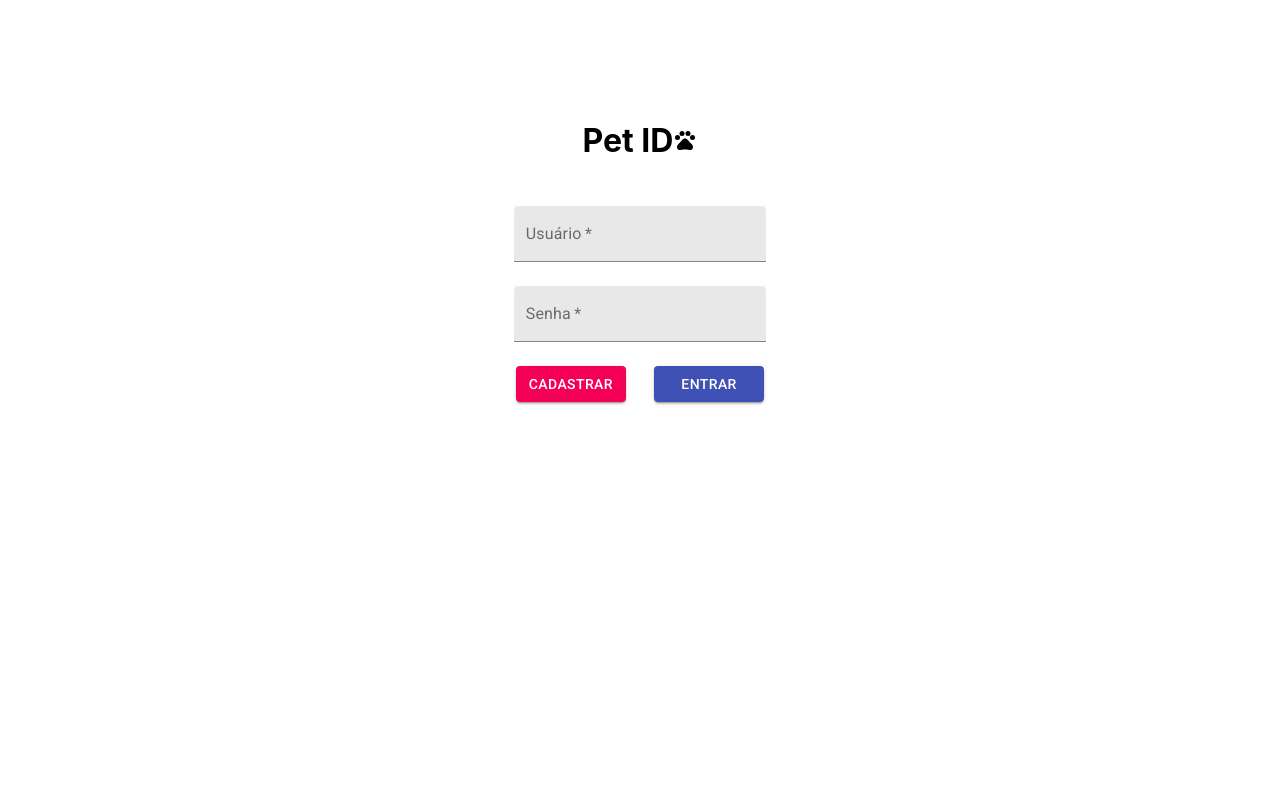
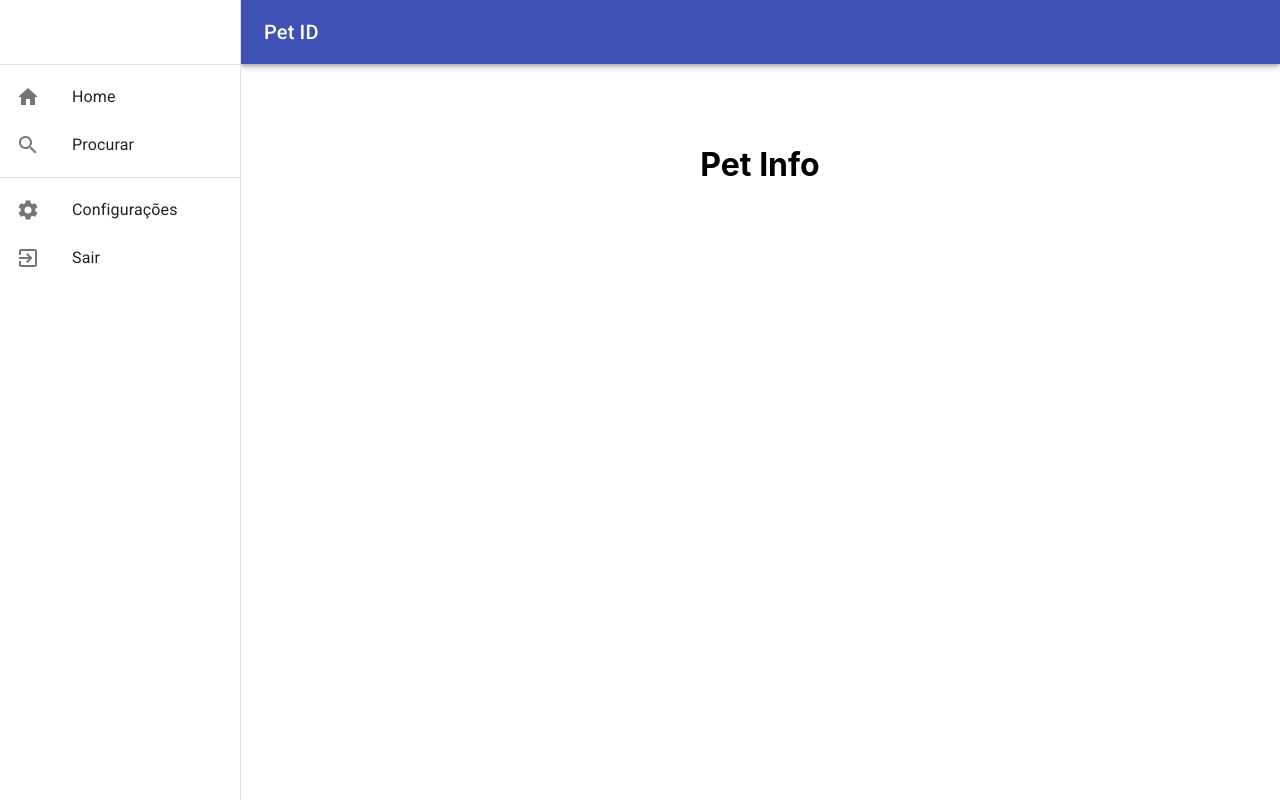
Before and after one commit to petidufmg/pet-id-ufmg-frontend, a React (Create React App) app in the folder pet-id/: page /pet-info in a window 1280 px wide. Built offline with nearby package versions, Linux system fonts and the light colour scheme.

Commit message:
Add pet-info route and component

```diff
--- a/pet-id/src/Routes.js
+++ b/pet-id/src/Routes.js
@@ -1,6 +1,7 @@
 import {BrowserRouter, Switch, Route} from 'react-router-dom';
 import Login from './pages/Login.js';
 import Home from './pages/Home.js';
+import PetInfo from './pages/PetInfo.js';
 
 function Router() {
     return (
@@ -15,6 +16,9 @@ function Router() {
                 <Route path="/search">
                     <Home/>
                 </Route>
+                <Route path="/pet-info">
+                    <Home/>
+                </Route>
                 <Route path="/">
                     <Login/>
                 </Route>
--- a/pet-id/src/components/CustomSearchForm.js
+++ b/pet-id/src/components/CustomSearchForm.js
@@ -3,13 +3,13 @@ import {IconButton, InputBase} from '@material-ui/core';
 import SearchIcon from '@material-ui/icons/Search';
 import searchStyles from '../styles/hooks/searchStyles.js';
 
-function CustomSearchForm() {
+function CustomSearchForm(props) {
 
     const classes = searchStyles();
 
     return (
         <div className={classes.paperDiv}>
-            <Paper className={classes.searchForm} component="form">
+            <Paper className={classes.searchForm} component="form" onSubmit={props.handleSubmit}>
                 <InputBase
                     className={classes.input}
                     placeholder="Procurar animal..."
--- a/pet-id/src/pages/Home.js
+++ b/pet-id/src/pages/Home.js
@@ -7,6 +7,7 @@ import Search from '../pages/Search.js';
 import {useRouteMatch} from 'react-router-dom';
 import CustomTypography from '../components/CustomTypography.js';
 import homeStyles from '../styles/hooks/homeStyles.js';
+import PetInfo from './PetInfo.js';
 
 function Home() {
 
@@ -16,6 +17,17 @@ function Home() {
 
     function handleDrawer() {
         setOpen(!isOpen);
+    }
+
+    function matchURL() {
+        switch (match.url) {
+            case '/home':
+                return <CustomTypography/>
+            case '/pet-info':
+                return <PetInfo/>
+            default:
+                return <Search/>
+        }
     }
 
     const classes = homeStyles();
@@ -32,9 +44,7 @@ function Home() {
                 </Hidden>
             </nav>
             <main className={classes.mainContent}>
-                {match.url === '/home'
-                    ? <CustomTypography/>
-                    : <Search/>}
+                {matchURL()}
             </main>
         </div>
     );
--- /dev/null
+++ b/pet-id/src/pages/PetInfo.js
@@ -0,0 +1,11 @@
+function PetInfo() {
+    return (
+        <div>
+            <h1>
+                Pet Info
+            </h1>
+        </div>
+    );
+}
+
+export default PetInfo;
--- a/pet-id/src/pages/Search.js
+++ b/pet-id/src/pages/Search.js
@@ -1,13 +1,21 @@
 import React from 'react';
 import CustomTypography from '../components/CustomTypography.js';
 import CustomSearchForm from '../components/CustomSearchForm.js';
+import { useHistory } from 'react-router-dom';
 
 function Search() {
+
+    const history = useHistory();
+
+    function handleSubmit(e) {
+        e.preventDefault();
+        history.push('/pet-info');
+    }
 
     return (
         <div>
             <CustomTypography/>
-            <CustomSearchForm/>
+            <CustomSearchForm handleSubmit={handleSubmit}/>
         </div>
     );
 }
```
